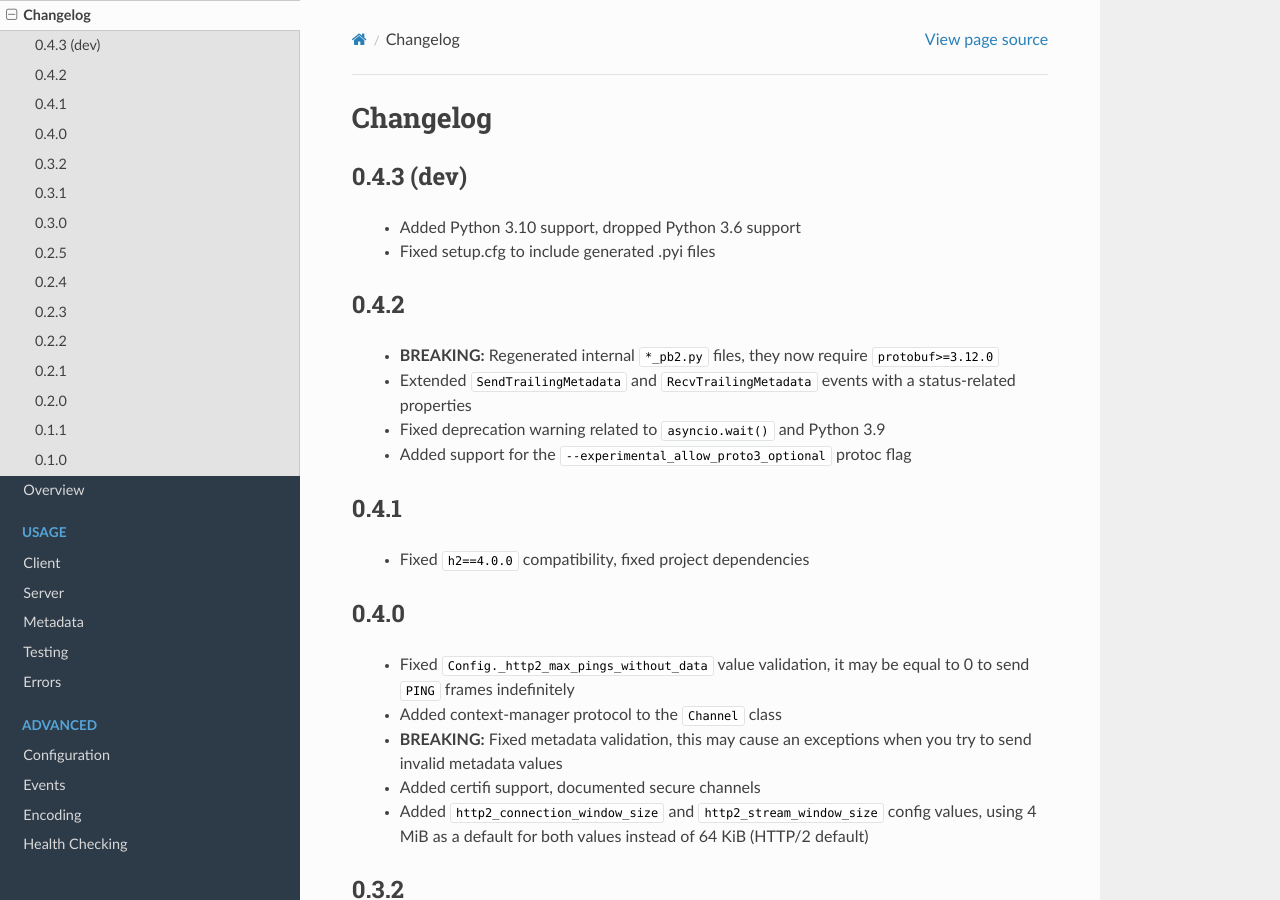
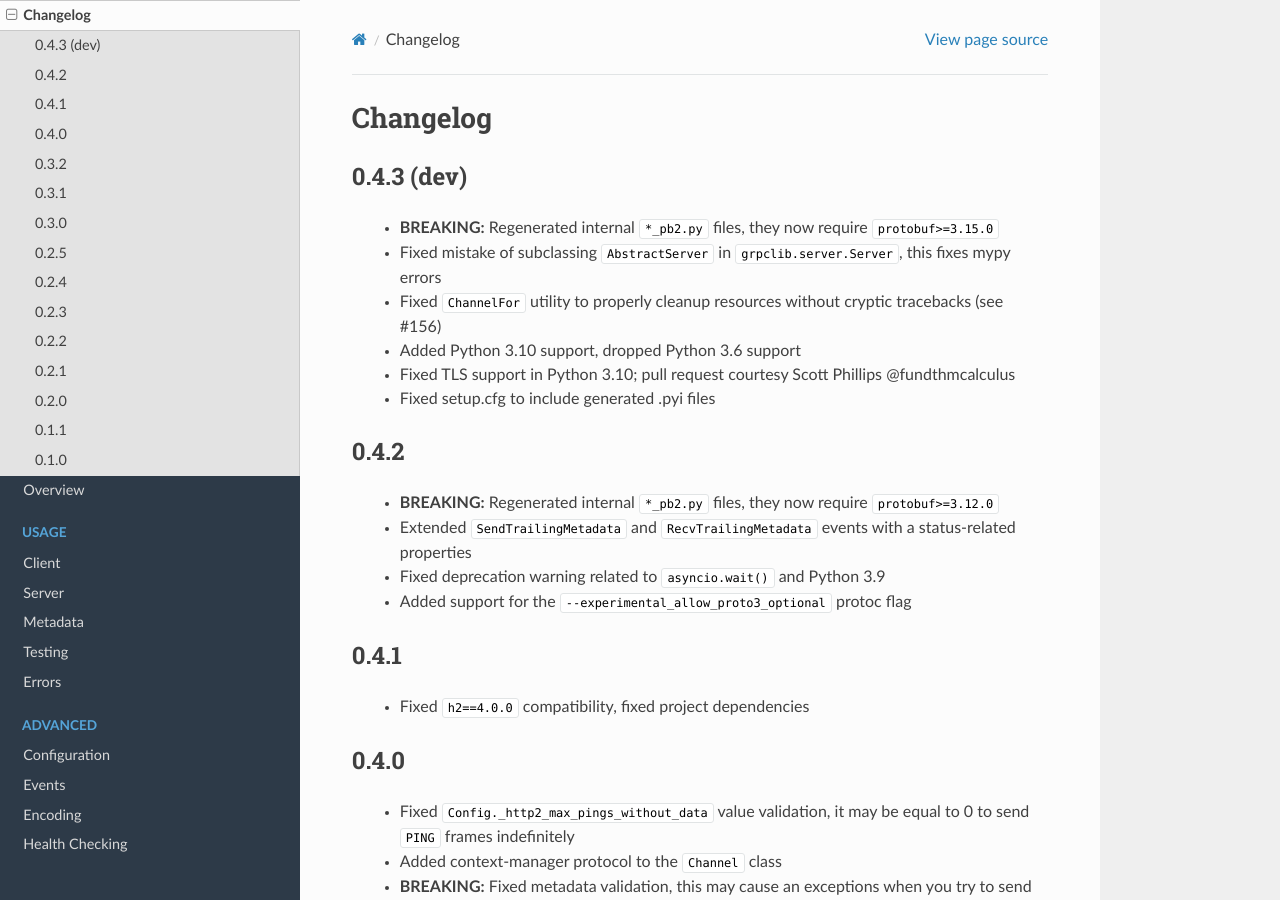
Before and after one commit to vmagamedov/grpclib, a Sphinx documentation site: the page built from docs/changelog/index.rst, in a window 1280 px wide and 900 px high. Built offline with Sphinx 7.4.7 and the Read the Docs theme 2.0.0, drawn with Linux system fonts in a browser that asks for light colours.

Commit message:
Updated changelog, issued 0.4.3rc3 release candidate

```diff
--- a/docs/changelog/index.rst
+++ b/docs/changelog/index.rst
@@ -4,7 +4,15 @@ Changelog
 0.4.3 (dev)
 ~~~~~~~~~~~
 
+  - **BREAKING:** Regenerated internal ``*_pb2.py`` files, they now require
+    ``protobuf>=3.15.0``
+  - Fixed mistake of subclassing ``AbstractServer`` in
+    ``grpclib.server.Server``, this fixes mypy errors
+  - Fixed ``ChannelFor`` utility to properly cleanup resources without cryptic
+    tracebacks (see #156)
   - Added Python 3.10 support, dropped Python 3.6 support
+  - Fixed TLS support in Python 3.10; pull request courtesy Scott Phillips
+    @fundthmcalculus
   - Fixed setup.cfg to include generated .pyi files
 
 0.4.2
--- a/grpclib/__init__.py
+++ b/grpclib/__init__.py
@@ -1,7 +1,7 @@
 from .const import Status
 from .exceptions import GRPCError
 
-__version__ = '0.4.3rc2'
+__version__ = '0.4.3rc3'
 
 __all__ = (
     'Status',
```
